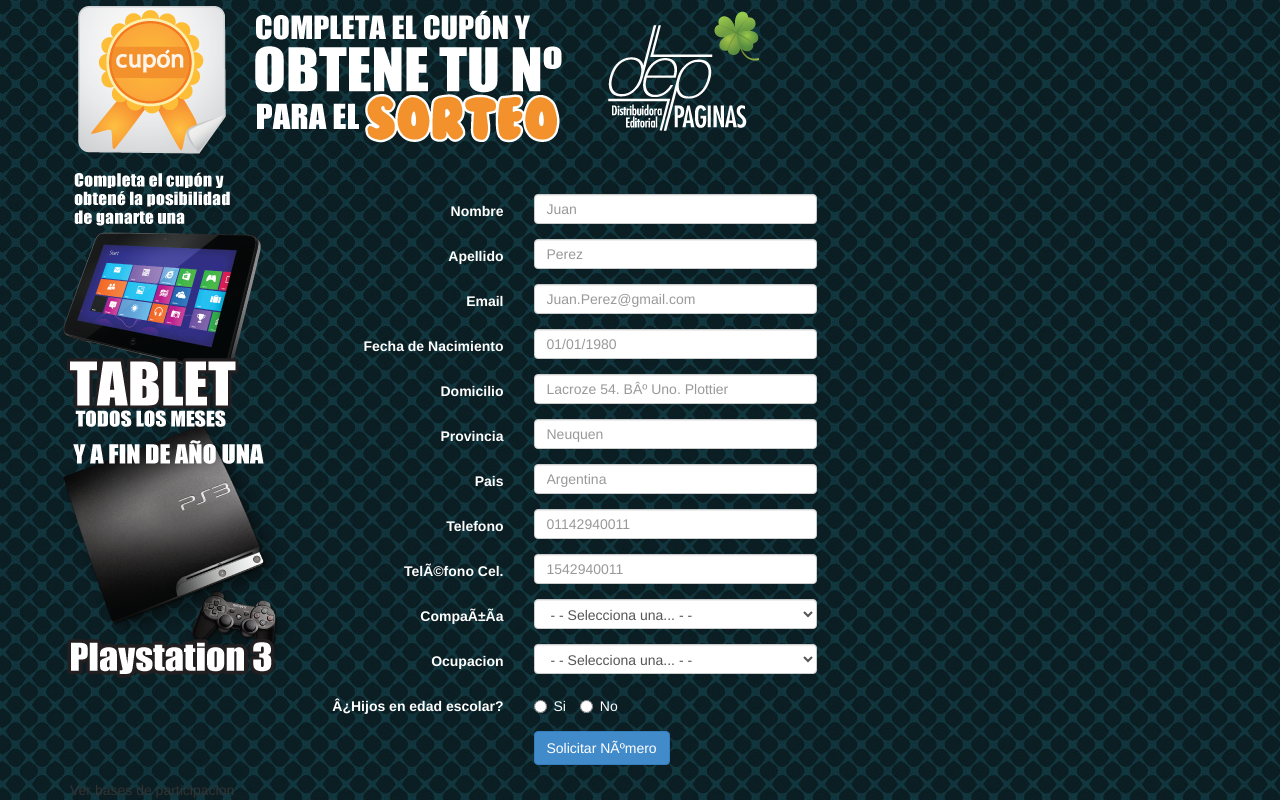
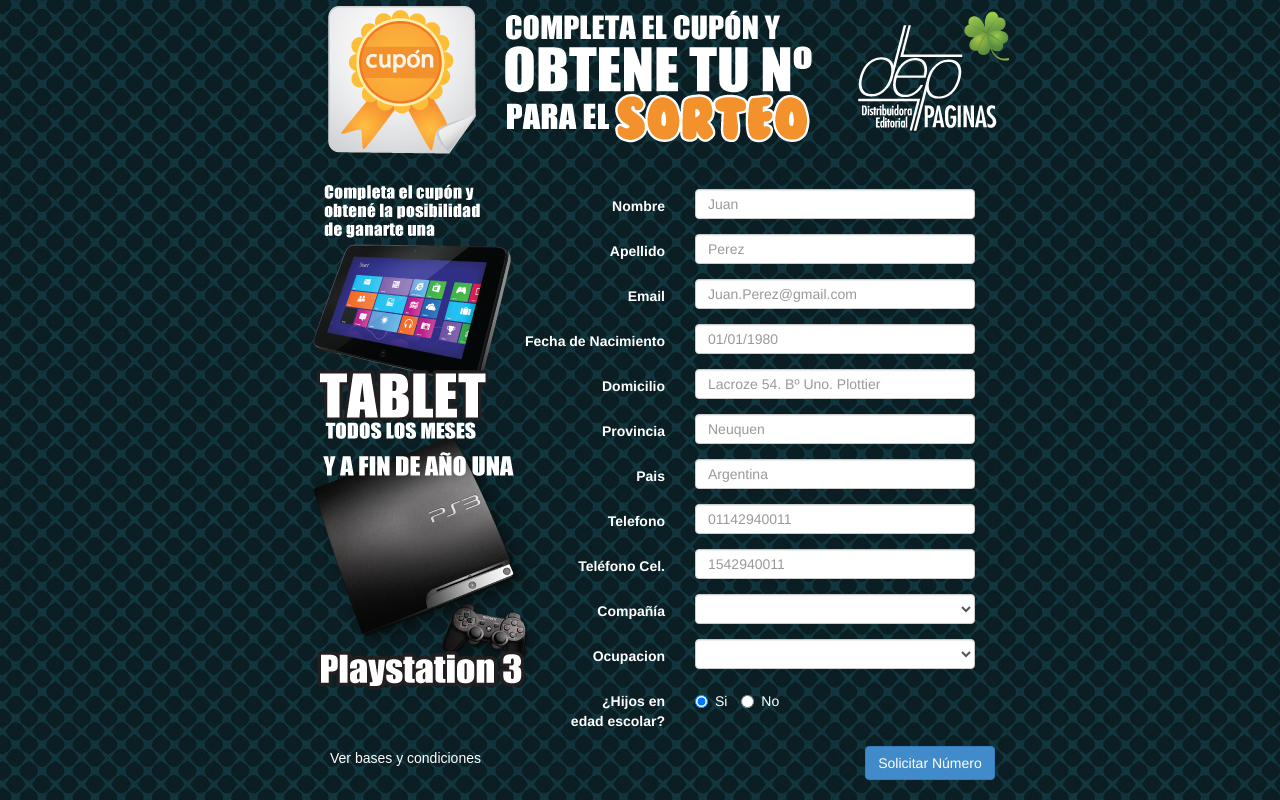
Before and after one commit to maxiherrera10/cupon-dev, a PHP site: page / in a window 1280 px wide. Run offline with PHP 8.4, Linux system fonts and the light colour scheme; tables that the repository leaves empty hold one stand-in row (values such as "Sample post"); data that the repository does not hold is empty; some libraries are stand-ins or nearby versions.

Commit message:
change de name user by customer and fix position on css files

```diff
--- a/Api.class.php
+++ b/Api.class.php
@@ -8,12 +8,12 @@
 	public function __construct() {
 		$this->actions = array(
 			'GET' => array(
-				'users' => new FindAllUsersAction(),
+				'customers' => new FindAllCustomersAction(),
 				'professions' => new FindAllProfessionsAction(),
 				'mobileCompanies' => new FindAllMobileCompaniesAction()
 			),
 			'POST' => array(
-				'users' => new CreateUserAction()
+				'customers' => new CreateCustomerAction()
 			)
 		);
 	}
--- a/User.class.php
+++ b/Customer.class.php
@@ -1,6 +1,6 @@
 <?php
 
-class User {
+class Customer {
 
 	public $name;
 	public $surname;
--- a/MobileCompanyRepository.class.php
+++ b/MobileCompanyRepository.class.php
@@ -6,21 +6,20 @@
 
 	public function __construct() {
 		// Conectando, seleccionando la base de datos
+		// $mysqli = mysql_connect("localhost", "c8000085_cupon", "baBEwe16so") or die('No se pudo conectar: ' . mysql_error());
 		$mysqli = mysql_connect('localhost', 'root', 'root') or die('No se pudo conectar: ' . mysql_error());
-		// $this->mysqli = $link;
-		// $this->mysqli = (new mysqli("localhost", "root", "root", "cupon_dev"));
 		if ($mysqli->connect_errno) {
 			echo "Failed to connect to MySQL: (" . $mysqli->connect_errno . ") " . $mysqli->connect_error;
 		}
 		// echo 'Connected successfully';
 		mysql_select_db('cupon_dev') or die('No se pudo seleccionar la base de datos');
+		// mysql_select_db('c8000085_cupon') or die('No se pudo seleccionar la base de datos');
 	}
 
 	public function findAll() {
 		// Realizar una consulta MySQL
 		$query = "SELECT * FROM mobile_company ORDER BY name ASC";
 		$result = mysql_query($query) or die('Consulta fallida: ' . mysql_error());
-		// $result = $this->mysqli->query("SELECT * FROM mobile_company ORDER BY name ASC");
 		$data = array();
 		while($row = mysql_fetch_array($result, MYSQL_ASSOC)) {
 			$data[] = array(
@@ -30,4 +29,14 @@
 		}
 		return json_encode($data);
 	}
+
+	public function findById($id) {
+		$query = sprintf("SELECT * FROM mobile_company WHERE id = %d", $id);
+		$mobileCompany = NULL;
+		$result = mysql_query($query) or die('Consulta fallida: ' . mysql_error());
+		while ($mobileCompanyFound = mysql_fetch_object($result)) {
+			$mobileCompany = $mobileCompanyFound;
+		}
+		return $mobileCompany;
+	}
 }
--- a/ProfessionRepository.class.php
+++ b/ProfessionRepository.class.php
@@ -2,26 +2,22 @@
 
 class ProfessionRepository {
 
-	// private $mysqli;
-
 	public function __construct() {
 		// Conectando, seleccionando la base de datos
+		// $mysqli = mysql_connect("localhost", "c8000085_cupon", "baBEwe16so") or die('No se pudo conectar: ' . mysql_error());
 		$mysqli = mysql_connect('localhost', 'root', 'root') or die('No se pudo conectar: ' . mysql_error());
-		// $this->mysqli = $link;
-		// $this->mysqli = (new mysqli("localhost", "root", "root", "cupon_dev"));
 		if ($mysqli->connect_errno) {
 			echo "Failed to connect to MySQL: (" . $mysqli->connect_errno . ") " . $mysqli->connect_error;
 		}
 		// echo 'Connected successfully';
 		mysql_select_db('cupon_dev') or die('No se pudo seleccionar la base de datos');
+		// mysql_select_db('c8000085_cupon') or die('No se pudo seleccionar la base de datos');
 	}
 
 	public function findAll() {
 		// Realizar una consulta MySQL
-
 		$query = "SELECT * FROM profession ORDER BY id ASC";
 		$result = mysql_query($query) or die('Consulta fallida: ' . mysql_error());
-		// $result = $this->mysqli->query("SELECT * FROM mobile_company ORDER BY name ASC");
 		$data = array();
 		while($row = mysql_fetch_array($result, MYSQL_ASSOC)) {
 			$data[] = array(
@@ -31,4 +27,14 @@
 		}
 		return json_encode($data);
 	}
+
+	public function findById($id) {
+		$query = sprintf("SELECT * FROM profession WHERE id = %d", $id);
+		$profession = NULL;
+		$result = mysql_query($query) or die('Consulta fallida: ' . mysql_error());
+		while ($professionFound = mysql_fetch_object($result)) {
+			$profession = $professionFound;
+		}
+		return $profession;
+	}
 }
--- a/css/cupon.css
+++ b/css/cupon.css
@@ -1,13 +1,18 @@
 body {
-	background: url('http://localhost/img/bk.jpg');
+	background: url('http://www.editorialpaginas.com.ar/img/bk.jpg');
+	overflow-x: hidden;
 }
 
 #maindiv {
-	background: url('http://localhost/img/fondoCupon.png');
-	background-repeat:no-repeat;
+	background-image:none;
+	padding-top:15px;
 }
 
 label {
+	color: #ffffff;
+}
+
+a {
 	color: #ffffff;
 }
 
@@ -29,5 +34,88 @@
 
 .form-horizontal {
 	padding-left:20%;
-	padding-top:17%;
+	padding-top:15%;
 }
+
+.page {
+	display:block;
+	width:1200px;
+	margin:0 auto;
+}
+.header {
+	display:block;
+	width:100%;
+	margin-bottom:10px;
+	margin-left:200px;
+}
+.header img {
+	display:block;
+}
+.container {
+	overflow: hidden;
+}
+.left-side {
+	float:left;
+	display:block;
+	width:100px;
+	margin-left:200px;
+}
+.right-side {
+	float:left;
+	display:block;
+	width:100px;
+}
+
+#cuponForm {
+	padding-left:0px;
+	padding-top:0px;
+}
+
+.footer {
+	position: absolute;
+	left: 330px;
+	top: 750px;
+	/*left: 230px;
+	top: 770px; for facebook*/
+}
+
+.condiciones {
+	color:#fff;
+	font: normal 14px arial;
+}
+
+#image {
+	position:absolute;
+}
+
+#answer {
+	position:absolute;
+	color: black;
+	font-size:24px;
+	font-weight:bold;
+	margin-left: 350;
+	margin-top: 475;
+}
+
+@media (min-width:200px){
+	.col-md-4 {
+	width:310px;
+	display:inline-block;
+	text-align:left;
+	}
+	.col-md-3{
+		width:25%;
+	}
+	.control-label{
+		text-align:right;
+	}
+	.col-md-8 {
+		text-align:center;
+		/*margin-left: 130px; for facebook*/
+		margin-left: 150px;
+		width: 750px;
+	}
+	.container {
+		width:1100px;
+	}
+}
--- a/index.html
+++ b/index.html
@@ -1,6 +1,8 @@
 <html lang="es_AR">
 	<head>
-		<title>Cupon Dev</title>
+		<meta charset="utf-8">
+		<meta name="viewport" content="width=device-width, initial-scale=1">
+		<title>Cupon</title>
 		<!-- LOAD BOOTSTRAP CSS -->
 		<link rel="stylesheet" type="text/css" href="/css/vendor/bootstrap/3.1.1/bootstrap.min.css">
 		<!-- LOAD BOOTSTRAP VALIDATOR CSS -->
@@ -8,116 +10,125 @@
 		<!-- LOAD CUPON CSS -->
 		<link rel="stylesheet" type="text/css" href="/css/cupon.css">
 	</head>
-	<body ng-app="cuponapp" ng-controller="formController">
-		<div id="maindiv" class="container">
+	<body ng-app="cuponapp" ng-controller="formController" >
+		<div class='page container'>
+			<div class='header'>
+				<img src="/img/fondoCuponHead.png" />
+			</div>
+			<div class='left-side'>
+				<img src="/img/fondoCuponVertIzq.png" />
+			</div>
+			<div class='right-side'>
+				<!-- SHOW ERROR/SUCCESS MESSAGES -->
+				<div id="messages" class="container" ng-show="check">
+					<img id="image" src="/img/answer.png">
+					<p id="answer">{{ message }}</p>
+				</div>
+
+				<div id="maindiv" class="container" ng-hide="check">
 					<!-- FORM -->
 					<form id="cuponForm" name="cuponForm" class="form-horizontal" ng-submit="processForm(cuponForm.$valid)" novalidate>
-				<!-- SHOW ERROR/SUCCESS MESSAGES -->
-				<div id="messages" ng-show="message">Su voucher es: {{ message }}</div>
 
 						<div class="form-group">
 							<label for="name" class="col-md-3 control-label">Nombre</label>
 							<div class="col-md-4">
-						<input type="text" class="form-control" name="name" ng-model='user.name' placeholder="Juan" required>
+								<input type="text" class="form-control" name="name" ng-model='customer.name' placeholder="Juan" required>
 							</div>
 						</div>
 						<div class="form-group">
 							<label for="surname" class="col-md-3 control-label">Apellido</label>
 							<div class="col-md-4">
-						<input type="text" class="form-control " name="surname" ng-model='user.surname' placeholder="Perez">
+								<input type="text" class="form-control " name="surname" ng-model='customer.surname' placeholder="Perez">
 							</div>
 						</div>
 						<div class="form-group">
 							<label for="email" class="col-md-3 control-label">Email</label>
 							<div class="col-md-4">
-						<input type="email" class="form-control " name="email" ng-model='user.email' placeholder="Juan.Perez@gmail.com">
+								<input type="email" class="form-control " name="email" ng-model='customer.email' placeholder="Juan.Perez@gmail.com">
 							</div>
 						</div>
 						<div class="form-group">
 							<label for="birthday" class="col-md-3 control-label">Fecha de Nacimiento</label>
 							<div class="col-md-4">
-						<input type="text" class="form-control " name="birthday" ng-model='user.birthday' placeholder="01/01/1980">
+								<input type="text" class="form-control " name="birthday" ng-model='customer.birthday' placeholder="01/01/1980">
 							</div>
 						</div>
 						<div class="form-group">
 							<label for="address" class="col-md-3 control-label">Domicilio</label>
 							<div class="col-md-4">
-						<input type="text" class="form-control " name="address" ng-model='user.address' placeholder="Lacroze 54. Bº Uno. Plottier">
+								<input type="text" class="form-control " name="address" ng-model='customer.address' placeholder="Lacroze 54. Bº Uno. Plottier">
 							</div>
 						</div>
 						<div class="form-group">
 							<label for="city" class="col-md-3 control-label">Provincia</label>
 							<div class="col-md-4">
-						<input type="text" class="form-control " name="city" ng-model='user.city' placeholder="Neuquen">
+								<input type="text" class="form-control " name="city" ng-model='customer.city' placeholder="Neuquen">
 							</div>
 						</div>
 						<div class="form-group">
 							<label for="country" class="col-md-3 control-label">Pais</label>
 							<div class="col-md-4">
-						<input type="text" class="form-control " name="country" ng-model='user.country' placeholder="Argentina">
+								<input type="text" class="form-control " name="country" ng-model='customer.country' placeholder="Argentina">
 							</div>
 						</div>
 						<div class="form-group">
 							<label for="phone" class="col-md-3 control-label">Telefono</label>
 							<div class="col-md-4">
-						<input type="text" class="form-control " name="phone" ng-model='user.phone' placeholder="01142940011">
+								<input type="text" class="form-control " name="phone" ng-model='customer.phone' placeholder="01142940011">
 							</div>
 						</div>
 						<div class="form-group">
 							<label for="mobile" class="col-md-3 control-label">Teléfono Cel.</label>
 							<div class="col-md-4">
-						<input type="text" class="form-control " name="mobile" ng-model='user.mobile' placeholder="1542940011">
+								<input type="text" class="form-control " name="mobile" ng-model='customer.mobile' placeholder="1542940011">
 							</div>
 						</div>
 						<div class="form-group" ng-controller="mobileCompaniesController">
 							<label for="mobileCompany" class="col-md-3 control-label">Compañía</label>
 							<div class="col-md-4">
-						<select type="text" class="form-control " name="mobileCompany" ng-model='user.mobileCompany'
-							ng-options="mobileCompany.value as mobileCompany.text for mobileCompany in mobileCompanies">
-							<option value="">- - Selecciona una... - -</option>
+								<select type="text" class="form-control " name="mobileCompany" ng-model='customer.mobileCompany' ng-options="mobileCompany.name for mobileCompany in mobileCompanies">
 								</select>
 							</div>
 						</div>
 						<div class="form-group" ng-controller="professionController">
 							<label for="profession" class="col-md-3 control-label">Ocupacion</label>
 							<div class="col-md-4">
-						<select class="form-control " name="profession" ng-model='user.profession'
-							ng-options="profession.value as profession.text for profession in professions">
-							<!-- You can have ONE default, null selection option. -->
-							<option value="">- - Selecciona una... - -</option>
+								<select class="form-control " name="profession" ng-model='customer.profession'
+									ng-options="profession.name for profession in professions"
+									>
 								</select>
 							</div>
 						</div>
 
-				<div class="form-group">
-					<label for="profession" class="col-md-3 control-label">¿Hijos en edad escolar?</label>
+						<div class="form-group" ng-controller="defaultValueRadioController">
+							<label for="sons" class="col-md-3 control-label">&iquest;Hijos en <br /> edad escolar?</label>
 							<div class="col-md-4">
 							<label class="radio-inline">
-						<input type="radio" name="inlineRadioOptions" id="inlineRadio1" ng-model='user.sons' value="1" checked> Si
+								<input type="radio" name="inlineRadioOptions" id="inlineRadio1" ng-model='customer.sons' value="1"> Si
 							</label>
 							<label class="radio-inline">
-						<input type="radio" name="inlineRadioOptions" id="inlineRadio2" ng-model='user.sons' value="0"> No
+								<input type="radio" name="inlineRadioOptions" id="inlineRadio2" ng-model='customer.sons' value="0"> No
 							</label>
 							</div>
 						</div>
-
-
 						<div class="form-group">
 							<div class="col-md-offset-3 col-md-8">
 								<button class="btn btn-primary">Solicitar Número</button>
 							</div>
 						</div>
 					</form>
-			<div>
-				<div>
-					<span>Ver bases de participacion</span>
 				</div>
+			</div>
+			<div class="footer">
+				<a class="condiciones" ng-href="http://editorialpaginas.com.ar/cupon/basesCondiciones.htm" target="_blank">Ver bases y condiciones</a>
 			</div>
 		</div>
 		<!-- LOAD ANGULAR -->
 		<script type="text/javascript" src="/js/vendor/angular/1.2.17/angular.min.js"></script>
 		<!-- LOAD JQUERY -->
 		<script type="text/javascript" src="/js/vendor/jquery-2.1.1.min.js"></script>
+		<!-- LOAD Bootstrap Validator -->
+		<script type="text/javascript" src="/js/vendor/bootstrap.min.js"></script>
 		<!-- LOAD Bootstrap Validator -->
 		<script type="text/javascript" src="/js/vendor/bootstrapValidator.min.js"></script>
 		<!-- LOAD moment -->
--- a/js/facebook.js
+++ b/js/facebook.js
@@ -9,3 +9,7 @@
     $('#loginbutton,#feedbutton').removeAttr('disabled');
   });
 });
+
+window.fbAsyncInit = function() {
+    FB.Canvas.setAutoGrow();
+};
--- a/sqlScripts/cupon_dev.sql
+++ b/sqlScripts/cupon_dev.sql
@@ -14,7 +14,7 @@
 	primary key (id)
 ) engine=InnoDB;
 
-create table cupon_dev.user (
+create table cupon_dev.customer (
 	name varchar(30) not null,
 	surname varchar(30) not null,
 	email varchar(30) not null,
@@ -28,6 +28,7 @@
 	profession_id int not null,
 	create_date datetime not null,
 	voucher mediumint unsigned not null,
+	sons tinyint(1) not null,
 	primary key (email),
 	foreign key (mobile_company_id) references mobile_company(id),
 	foreign key (profession_id) references profession(id),
```
Also changed, not shown: Actions.php (+23 -17 lines), CustomerRepository.class.php (added, +83 -0 lines), Mailer.class.php (+26 -22 lines), UserRepository.class.php (deleted, +0 -73 lines), js/app.js (+16 -34 lines), img/answer.png (added), img/fondoCuponHead.png (added), img/fondoCuponVertIzq.png (added). Lines whose indentation alone changed are shown as unchanged.
